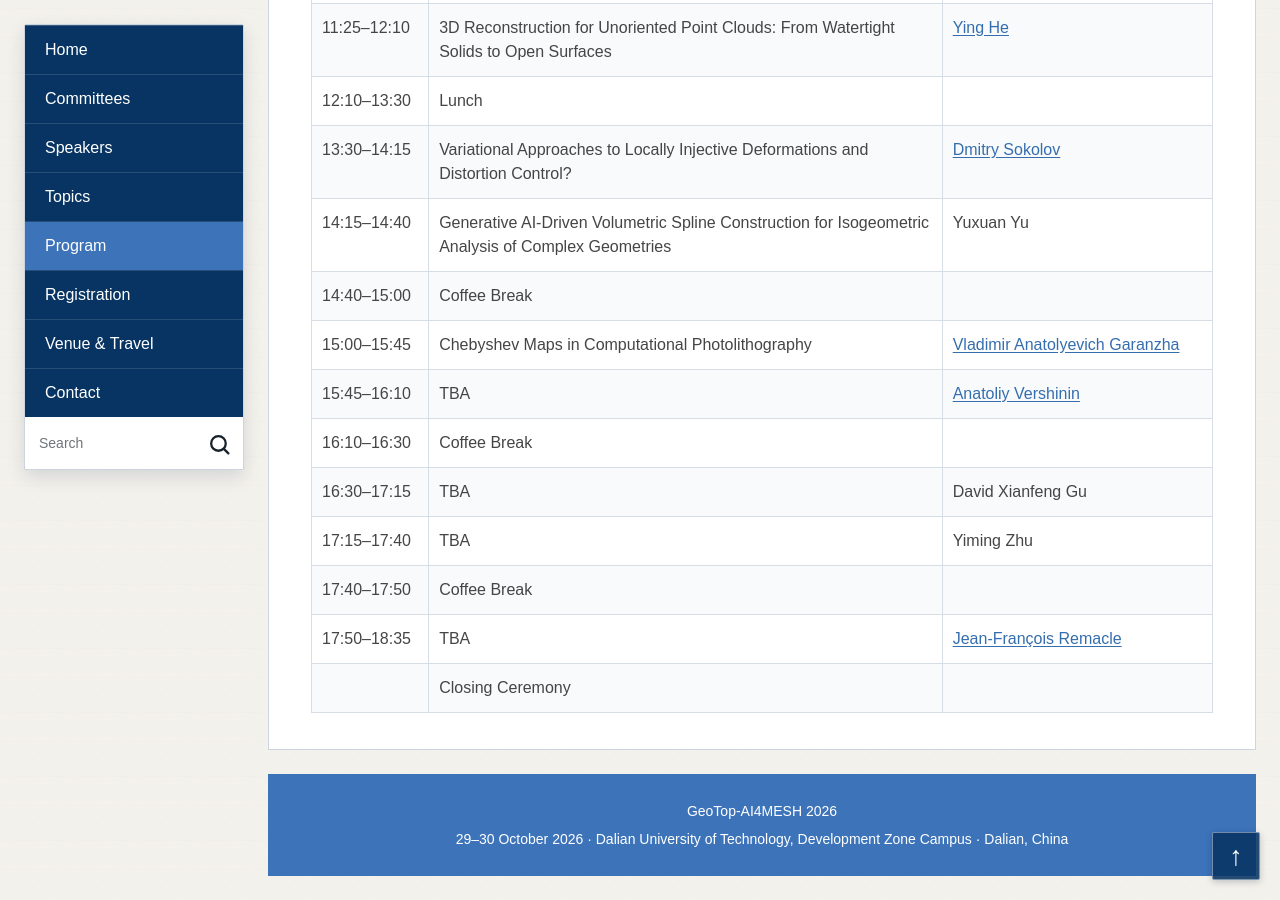
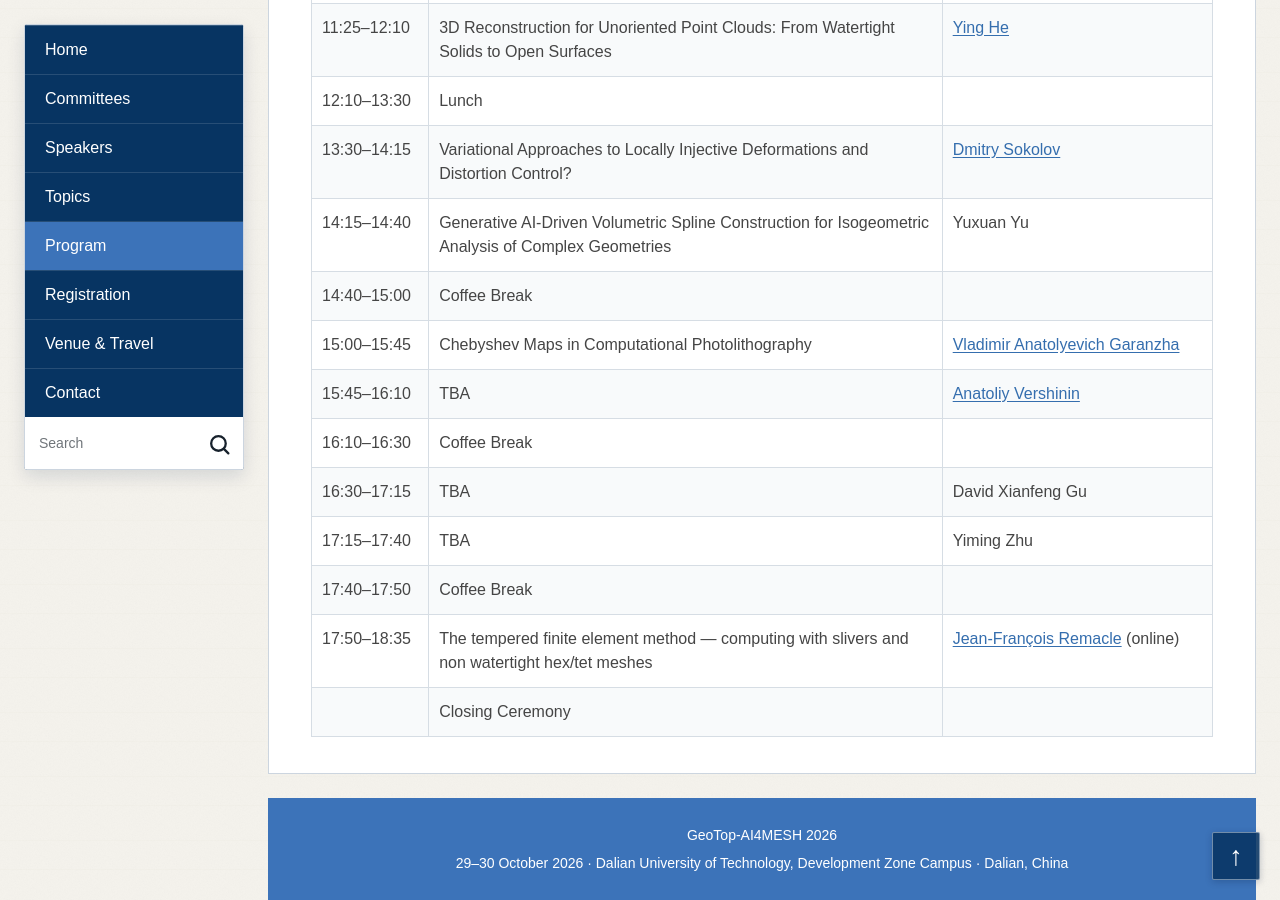
Before and after one commit to FHCCT/AI4MESH-WEB, a Jekyll site: the page built from program.md, in a window 1280 px wide and 900 px high, scrolled down 2697 px. Built offline with Jekyll 4.4.1, drawn with Linux system fonts in a browser that asks for light colours.

Commit message:
Add Remacle talk title and online participation label

```diff
--- a/_data/program.json
+++ b/_data/program.json
@@ -179,9 +179,10 @@
         },
         {
           "time": "17:50–18:35",
-          "title": "TBA",
+          "title": "The tempered finite element method — computing with slivers and non watertight hex/tet meshes",
           "speaker": "Jean-François Remacle",
-          "speaker_id": "jean-francois-remacle"
+          "speaker_id": "jean-francois-remacle",
+          "online": true
         },
         {
           "time": "",
--- a/program.md
+++ b/program.md
@@ -18,7 +18,7 @@ nav_key: program
         <tr>
           <td>{{ entry.time | escape }}</td>
           <td>{{ entry.title | escape }}</td>
-          <td>{% if entry.speaker_id %}{% assign speaker_url = '/speakers/' | append: entry.speaker_id | append: '/' %}<a class="standard-link" href="{{ speaker_url | relative_url }}">{{ entry.speaker | escape }}</a>{% else %}{{ entry.speaker | escape }}{% endif %}</td>
+          <td>{% if entry.speaker_id %}{% assign speaker_url = '/speakers/' | append: entry.speaker_id | append: '/' %}<a class="standard-link" href="{{ speaker_url | relative_url }}">{{ entry.speaker | escape }}</a>{% else %}{{ entry.speaker | escape }}{% endif %}{% if entry.online %} (online){% endif %}</td>
         </tr>
         {% endfor %}
       </tbody>
```
